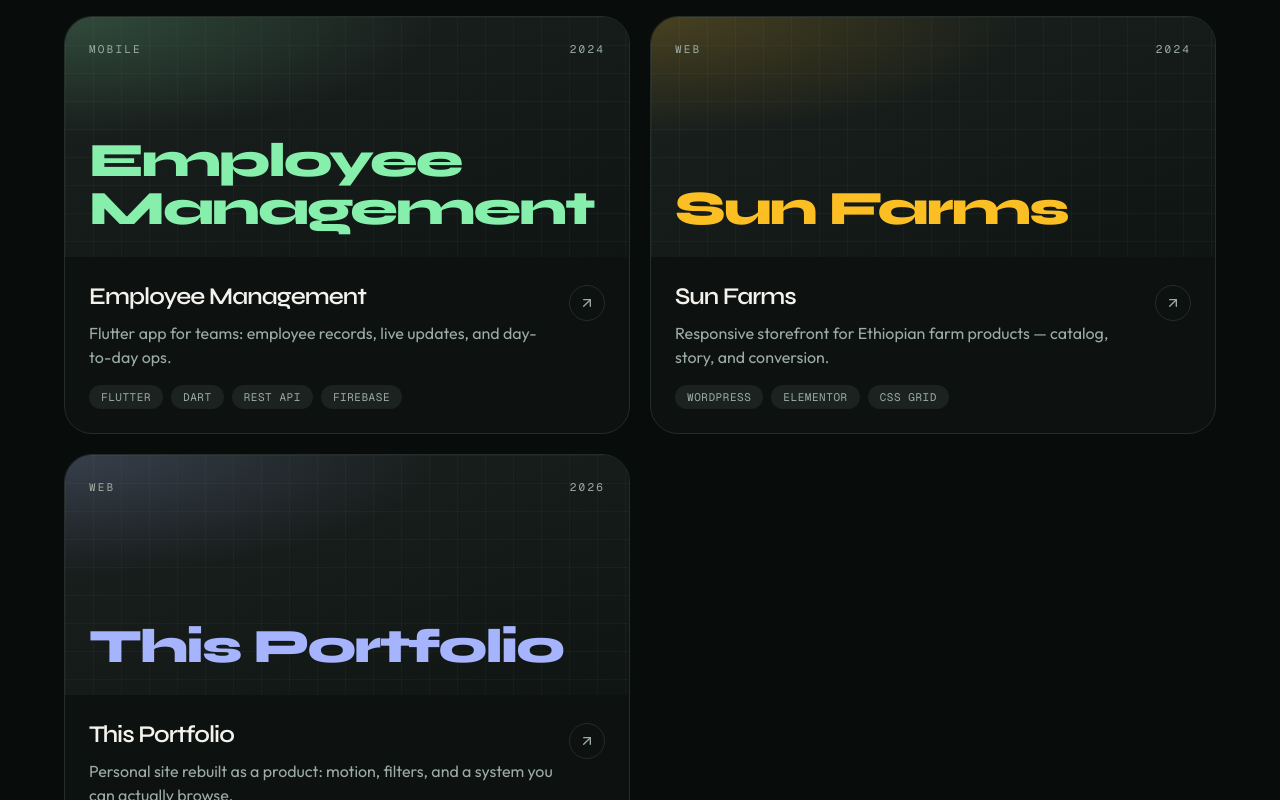
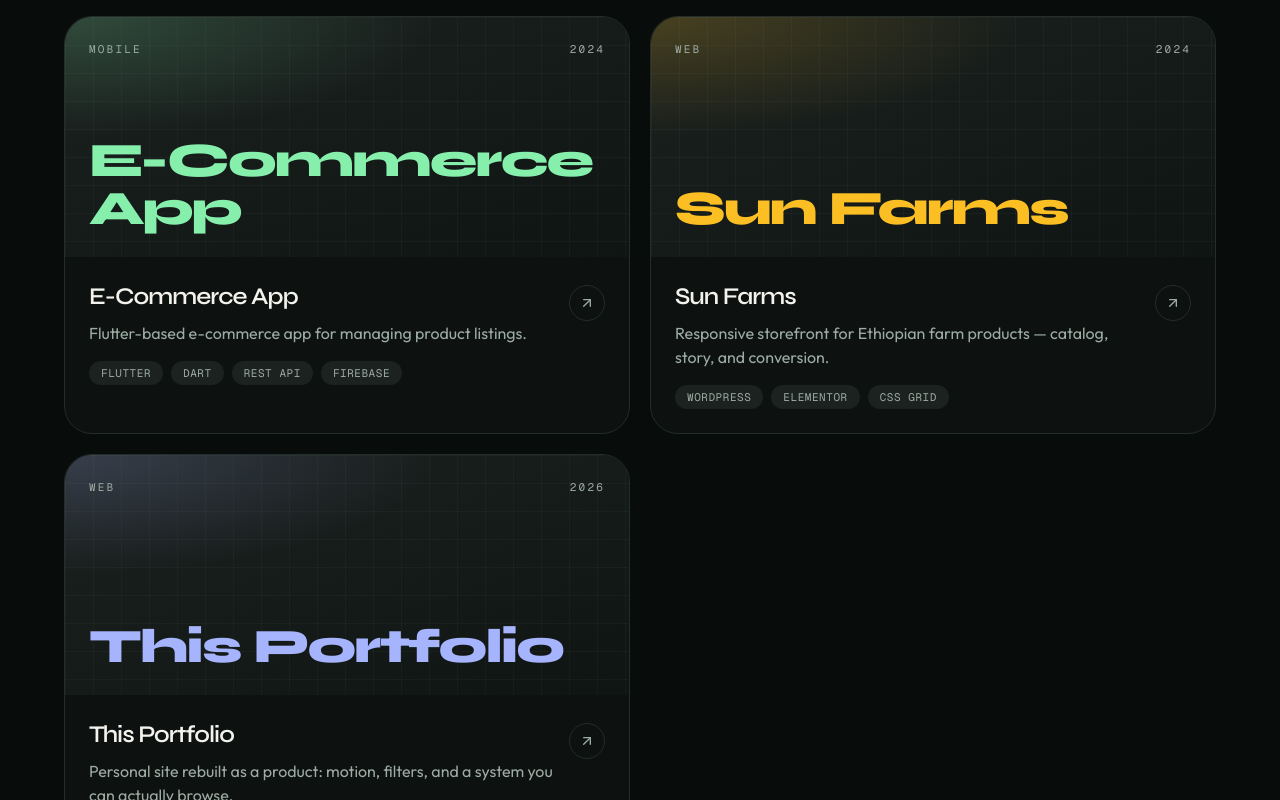
Before and after one commit to yohannes-mengistie/my-site, a Next.js app: page / in a window 1280 px wide. Shown: the part 1980-2780 px from the top of the page. Built offline with nearby package versions, Linux system fonts and the light colour scheme.

Commit message:
update is done

```diff
--- a/src/app/layout.tsx
+++ b/src/app/layout.tsx
@@ -38,6 +38,11 @@
     "Addis Ababa",
   ],
   authors: [{ name: site.name }],
+  icons: {
+    icon: "/icon.svg",
+    shortcut: "/icon.svg",
+    apple: "/icon.svg",
+  },
   openGraph: {
     title: `${site.name} · ${site.title}`,
     description: site.tagline,
--- a/src/components/Footer.tsx
+++ b/src/components/Footer.tsx
@@ -6,11 +6,13 @@
 
   return (
     <footer className="relative z-10 border-t border-border px-4 py-12 sm:px-6 lg:px-8">
-      <div className="mx-auto grid max-w-6xl gap-8 md:grid-cols-3">
-        <div>
+      <div className="mx-auto max-w-6xl">
+        <div className="flex flex-col items-start justify-between gap-8 md:flex-row">
+          <div className="max-w-sm">
             <p className="font-display text-2xl font-bold">{site.shortName}</p>
-          <p className="mt-3 max-w-sm text-sm text-muted-foreground">{site.tagline}</p>
+            <p className="mt-3 text-sm text-muted-foreground">{site.tagline}</p>
           </div>
+          <div className="flex flex-wrap gap-x-12 gap-y-4">
             <div>
               <p className="mb-3 font-mono text-[11px] uppercase tracking-[0.22em] text-muted-foreground">
                 On this page
@@ -47,9 +49,11 @@
               </div>
             </div>
           </div>
-      <p className="mx-auto mt-10 max-w-6xl text-sm text-muted-foreground">
+        </div>
+        <p className="mt-10 text-sm text-muted-foreground">
           © {year} {site.name}. Designed as a product, not a template.
         </p>
+      </div>
     </footer>
   );
 }
--- a/src/data/projects.ts
+++ b/src/data/projects.ts
@@ -74,18 +74,18 @@
     accent: "#f0abfc",
   },
   {
-    slug: "employee-app",
-    title: "Employee Management",
+    slug: "ecommerce-app",
+    title: "E-Commerce App",
     year: "2024",
     category: "Mobile",
     summary:
-      "Flutter app for teams: employee records, live updates, and day-to-day ops.",
+      "Flutter-based e-commerce app for managing product listings.",
     description:
-      "A collaborative employee management client built in Flutter, talking to REST APIs and Firebase. The work covered mobile UX, remote data, and team-oriented features rather than a static list screen.",
+      "A Flutter e-commerce app enabling users to create, view, update, and delete product listings with seamless navigation and smooth transition animations for an intuitive experience.",
     highlights: [
-      "Flutter client with REST + Firebase",
-      "Team-oriented flows, not a local-only CRUD toy",
-      "Built during structured mobile project phases",
+      "Create, view, update, and delete product listings",
+      "Seamless navigation across screens",
+      "Smooth transition animations enhancing user flow",
     ],
     technologies: ["Flutter", "Dart", "REST API", "Firebase"],
     githubUrl:
```
Also changed, not shown: public/icon.svg (added). Lines whose indentation alone changed are shown as unchanged.
